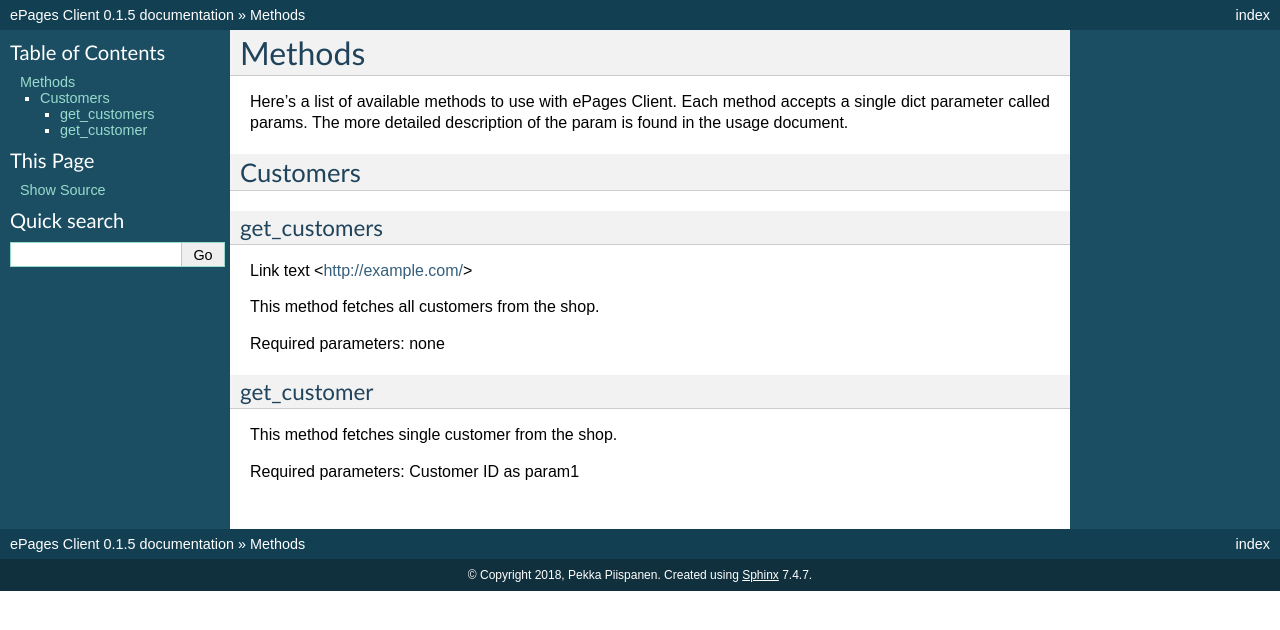
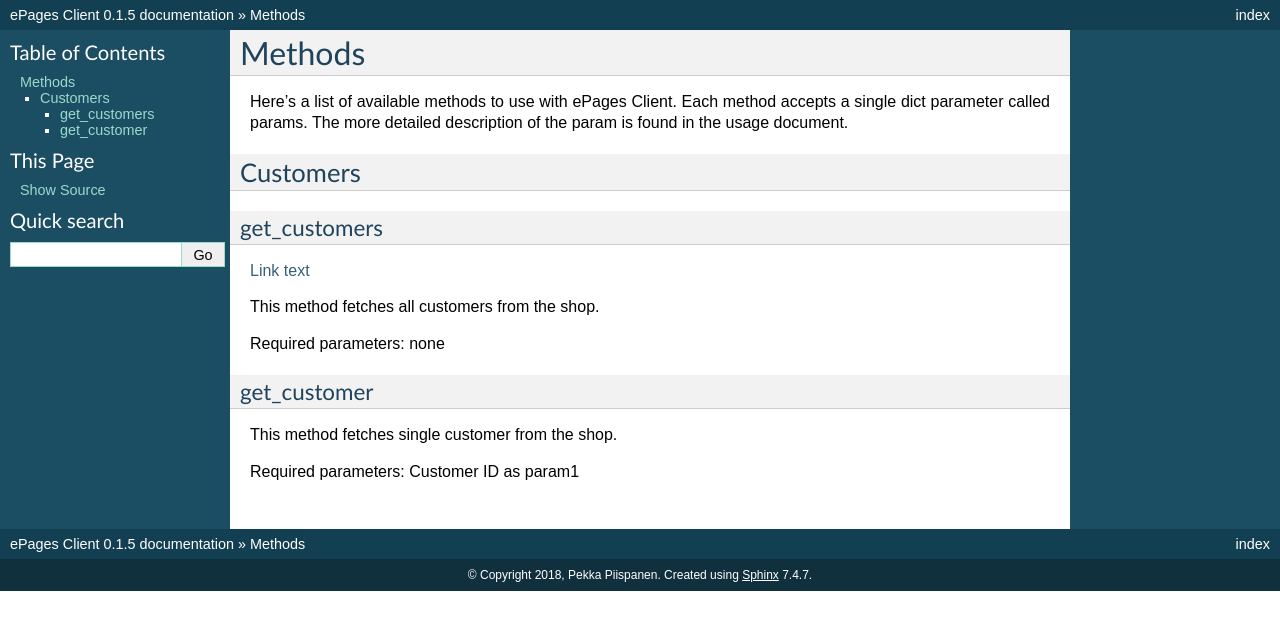
Before and after one commit to vilkasgroup/epages_client, a Sphinx documentation site: the page built from docs/methods.rst, in a window 1280 px wide. Shown: the top 630 px of the page. Built offline with Sphinx 7.4.7, drawn with Linux system fonts in a browser that asks for light colours; pages that are not in the unit, such as notebooks, are missing from menus.

```diff
--- a/docs/methods.rst
+++ b/docs/methods.rst
@@ -12,7 +12,7 @@ Customers
 get_customers
 ~~~~~~~~~~~~~
 
-Link text <http://example.com/>
+`Link text <http://example.com/>`_
 
 This method fetches all customers from the shop.
 
```
